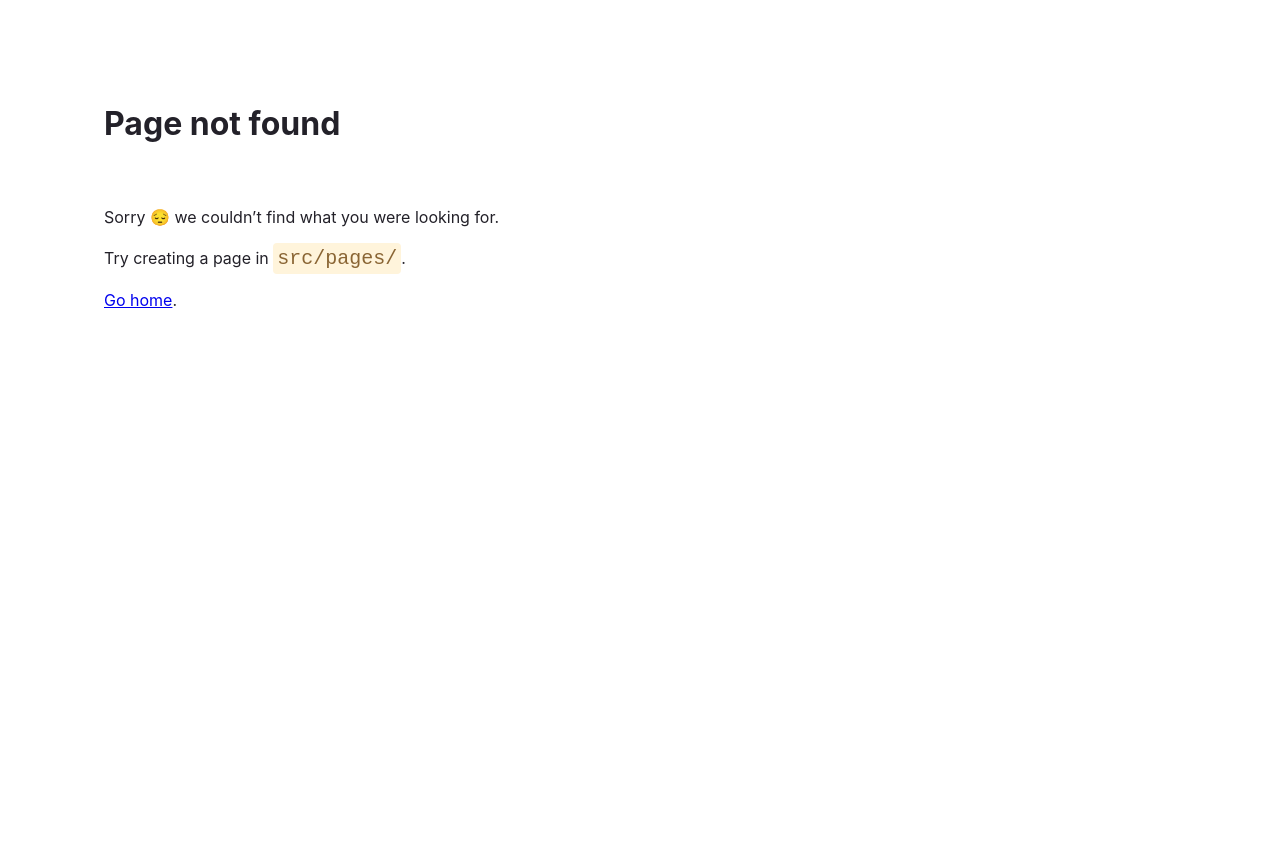
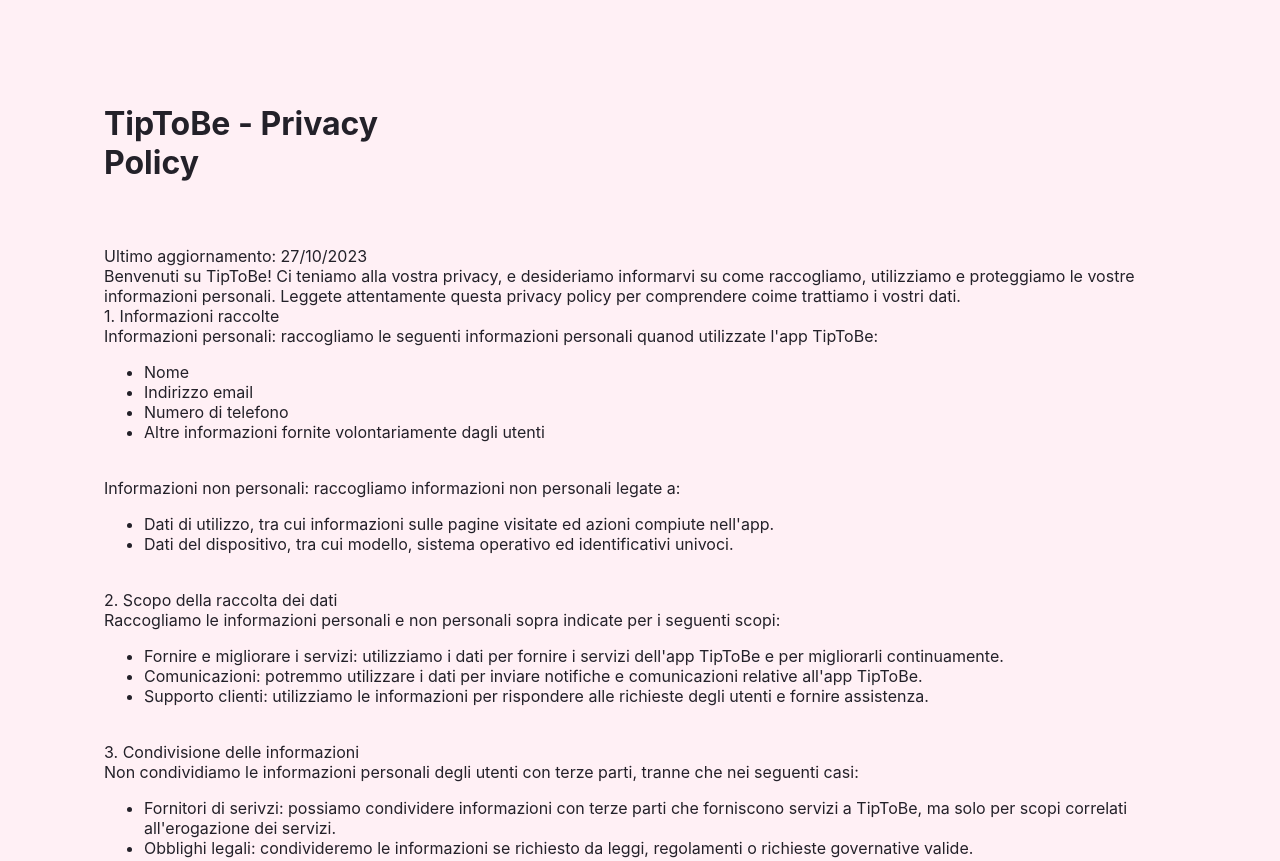
Before and after one commit to tiptobe/website, a Gatsby site: page /privacy in a window 1280 px wide. Before the commit this address had no page. Shown: the top 861 px of the page. Before the commit the page ends 800 px from the top, so only its background shows below. Built offline with nearby package versions, Linux system fonts and the light colour scheme; Gatsby itself is replaced by a stand-in of ours.

Commit message:
Squashed commit of the following:
commit c80a16f95a3854a6923bf6b760e4a8ede443ccfc
Author: Angelo Cardellicchio <a.cardellicchio@gmail.com>
Date:   Fri Oct 27 14:49:02 2023 +0200

    (update) added privacy policy

commit 807542349c75659686f47fb0689db3ed41885e67
Author: Angelo Cardellicchio <angelo.cardellicchio@sstlab.it>
Date:   Wed Jul 13 16:35:40 2022 +0200

    (update) slight update

```diff
--- /dev/null
+++ b/gatsby-browser.js
@@ -0,0 +1 @@
+import "./src/styles/global.css"
--- /dev/null
+++ b/src/pages/privacy.js
@@ -0,0 +1,103 @@
+import * as React from "react"
+import { Link } from "gatsby"
+
+// styles
+const pageStyles = {
+  color: "#232129",
+  padding: "96px",
+  fontFamily: "-apple-system, Roboto, sans-serif, serif",
+}
+const headingStyles = {
+  marginTop: 0,
+  marginBottom: 64,
+  maxWidth: 320,
+}
+
+const paragraphStyles = {
+  marginBottom: 48,
+}
+const codeStyles = {
+  color: "#8A6534",
+  padding: 4,
+  backgroundColor: "#FFF4DB",
+  fontSize: "1.25rem",
+  borderRadius: 4,
+}
+
+// markup
+const PrivacyPage = () => {
+  return (
+    <main style={pageStyles}>
+      <title>TipToBe - Privacy policy</title>
+      <h1 style={headingStyles}>TipToBe - Privacy Policy</h1>
+      <p style={paragraphStyles}>
+        Ultimo aggiornamento: 27/10/2023
+        <br />
+        Benvenuti su TipToBe! Ci teniamo alla vostra privacy, e desideriamo informarvi su come raccogliamo, utilizziamo e proteggiamo le vostre informazioni personali. Leggete attentamente questa privacy policy per comprendere coime trattiamo i vostri dati.
+        <br />
+        1. Informazioni raccolte
+        <br />
+        Informazioni personali: raccogliamo le seguenti informazioni personali quanod utilizzate l'app TipToBe:
+        <ul>
+            <li>Nome</li>
+            <li>Indirizzo email</li>
+            <li>Numero di telefono</li>
+            <li>Altre informazioni fornite volontariamente dagli utenti</li>
+        </ul>
+        <br />
+        Informazioni non personali: raccogliamo informazioni non personali legate a:
+        <ul>
+            <li>
+                Dati di utilizzo, tra cui informazioni sulle pagine visitate ed azioni compiute nell'app.
+            </li>
+            <li>
+                Dati del dispositivo, tra cui modello, sistema operativo ed identificativi univoci.
+            </li>
+        </ul>
+        <br />
+        2. Scopo della raccolta dei dati
+        <br />
+        Raccogliamo le informazioni personali e non personali sopra indicate per i seguenti scopi:
+        <ul>
+            <li>
+                Fornire e migliorare i servizi: utilizziamo i dati per fornire i servizi dell'app TipToBe e per migliorarli continuamente.
+            </li>
+            <li>
+                Comunicazioni: potremmo utilizzare i dati per inviare notifiche e comunicazioni relative all'app TipToBe.
+            </li>
+            <li>
+                Supporto clienti: utilizziamo le informazioni per rispondere alle richieste degli utenti e fornire assistenza.
+            </li>
+        </ul>
+        <br />
+        3. Condivisione delle informazioni
+        <br />
+        Non condividiamo le informazioni personali degli utenti con terze parti, tranne che nei seguenti casi:
+        <ul>
+            <li>
+                Fornitori di serivzi: possiamo condividere informazioni con terze parti che forniscono servizi a TipToBe, ma solo per scopi correlati all'erogazione dei servizi.
+            </li>
+            <li>
+                Obblighi legali: condivideremo le informazioni se richiesto da leggi, regolamenti o richieste governative valide.
+            </li>
+        </ul>
+        <br />
+        4. Protezione delle informazioni
+        <br />
+        Ci impegnamo a proteggere le informazioni degli utenti e adottiamo misure di sicurezza adeguate per prevenire l'accesso non autorizzato, la divulgazione o l'alterazione.
+        <br />
+        5. Modifiche a questa privacy policy
+        <br />
+        Ci riserviamo il diritto di apportare modifiche a questa privacy policy. Le modifiche saranno comunicate agli utenti attraverso email e notifica, e saranno effettive dalla data dell'ultimo aggiornamento indicata in cima a questa pagina.
+        <br />
+        6. Contatti
+        <br />
+        Se avete domande o preoccupazioni relative a questa privacy policy, potete contattarci all'indirizzo email administration@tiptobe.com.
+        <br />
+        Grazie per aver scelto TipToBe. La vostra privacy è improtante per noi, e faremo del nostro meglio per proteggere le vostre informazioni personali.
+      </p>
+    </main>
+  )
+}
+
+export default PrivacyPage
--- /dev/null
+++ b/src/styles/global.css
@@ -0,0 +1,3 @@
+html {
+    background-color: lavenderblush;
+}
```
Also changed, not shown: src/pages/index.js (+16 -129 lines), 1 other file.
